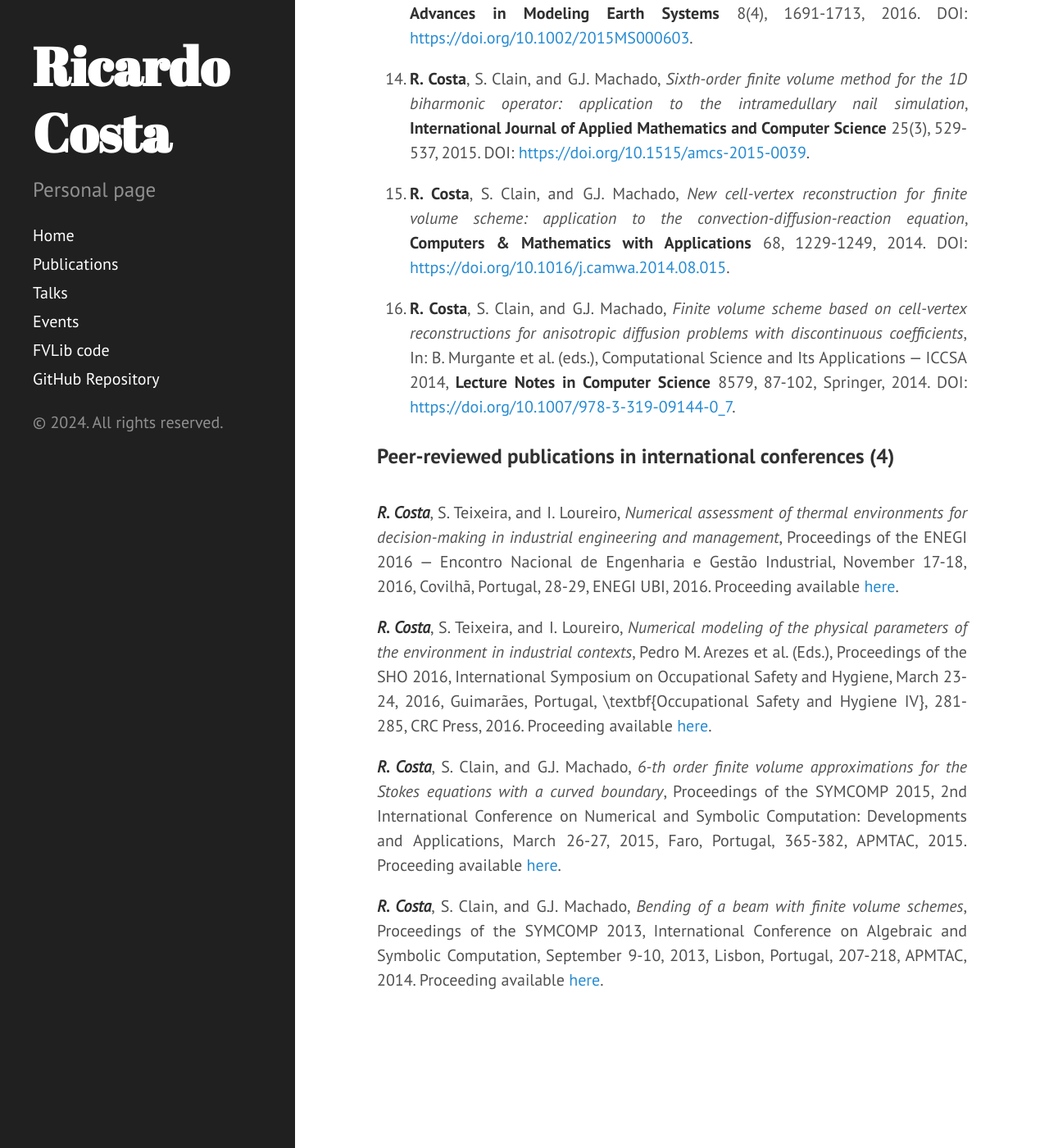
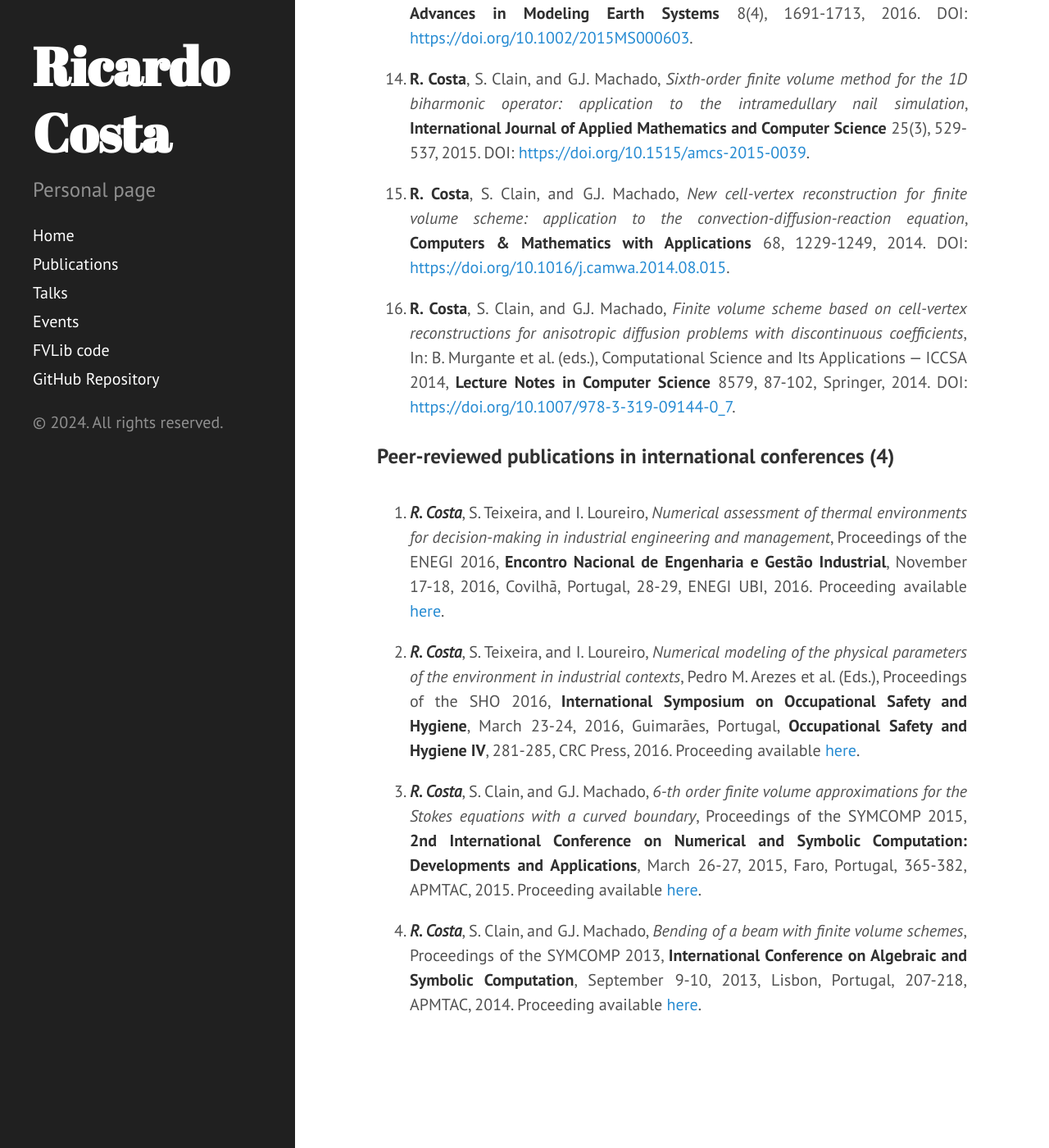
Before and after one commit to ricardodpcosta/ricardodpcosta.github.io, a Jekyll site: the page built from publications.md, in a window 1280 px wide and 1400 px high, scrolled down 2058 px. Shown: the whole window at 82% size. Built offline with Jekyll 4.4.1, drawn with Linux system fonts in a browser that asks for light colours; Markdown is read by kramdown in place of the engine named in the settings.

Commit message:
Update publications.md

```diff
--- a/publications.md
+++ b/publications.md
@@ -92,32 +92,31 @@ DOI: [https://doi.org/10.1007/978-3-319-09144-0_7](https://doi.org/10.1007/978-3
 
 <p style="margin-bottom: 1cm;"></p>
 
-
-**_R. Costa_**, S. Teixeira, and I. Loureiro,
+1. **_R. Costa_**, S. Teixeira, and I. Loureiro,
 _Numerical assessment of thermal environments for decision-making in industrial engineering and management_,
-Proceedings of the ENEGI 2016 — Encontro Nacional de Engenharia e Gestão Industrial,
+Proceedings of the ENEGI 2016, **Encontro Nacional de Engenharia e Gestão Industrial**,
 November 17-18, 2016, Covilhã, Portugal,
 28-29, ENEGI UBI, 2016.
 Proceeding available [here](https://www.ubi.pt/Ficheiros/Paginas/684/Proceedings.pdf).
 
-**_R. Costa_**, S. Teixeira, and I. Loureiro,
+1. **_R. Costa_**, S. Teixeira, and I. Loureiro,
 _Numerical modeling of the physical parameters of the environment in industrial contexts_,
 Pedro M. Arezes et al. (Eds.),
-Proceedings of the SHO 2016, International Symposium on Occupational Safety and Hygiene,
+Proceedings of the SHO 2016, **International Symposium on Occupational Safety and Hygiene**,
 March 23-24, 2016, Guimarães, Portugal,
-\textbf{Occupational Safety and Hygiene IV}, 281-285, CRC Press, 2016.
+**Occupational Safety and Hygiene IV**, 281-285, CRC Press, 2016.
 Proceeding available [here](http://doi.org/10.1201/B21172-56).
 
-**_R. Costa_**, S. Clain, and G.J. Machado,
+1. **_R. Costa_**, S. Clain, and G.J. Machado,
 _6-th order finite volume approximations for the Stokes equations with a curved boundary_,
-Proceedings of the SYMCOMP 2015, 2nd International Conference on Numerical and Symbolic Computation: Developments and Applications,
+Proceedings of the SYMCOMP 2015, **2nd International Conference on Numerical and Symbolic Computation: Developments and Applications**,
 March 26-27, 2015, Faro, Portugal,
 365-382, APMTAC, 2015.
 Proceeding available [here](http://repositorium.sdum.uminho.pt/handle/1822/35092).
 
-**_R. Costa_**, S. Clain, and G.J. Machado,
+1. **_R. Costa_**, S. Clain, and G.J. Machado,
 _Bending of a beam with finite volume schemes_,
-Proceedings of the SYMCOMP 2013, International Conference on Algebraic and Symbolic Computation,
+Proceedings of the SYMCOMP 2013, **International Conference on Algebraic and Symbolic Computation**,
 September 9-10, 2013, Lisbon, Portugal,
 207-218, APMTAC, 2014.
 Proceeding available [here](http://repositorium.sdum.uminho.pt/handle/1822/27452).
```
